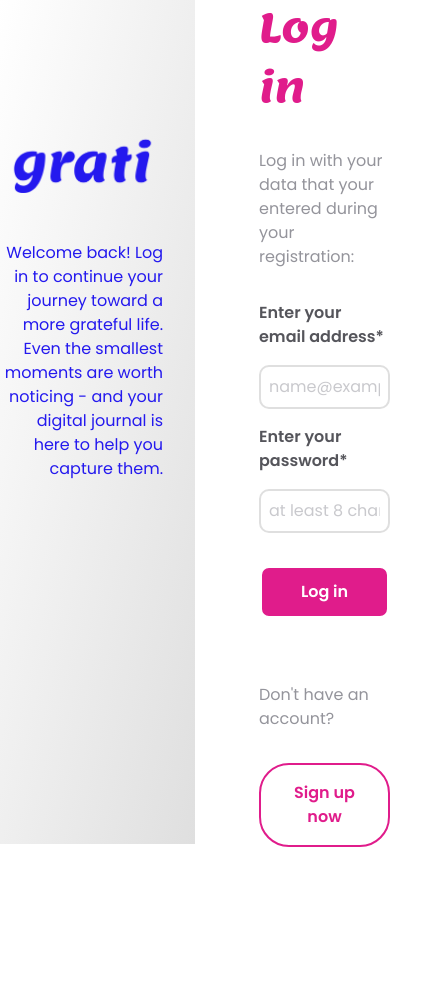
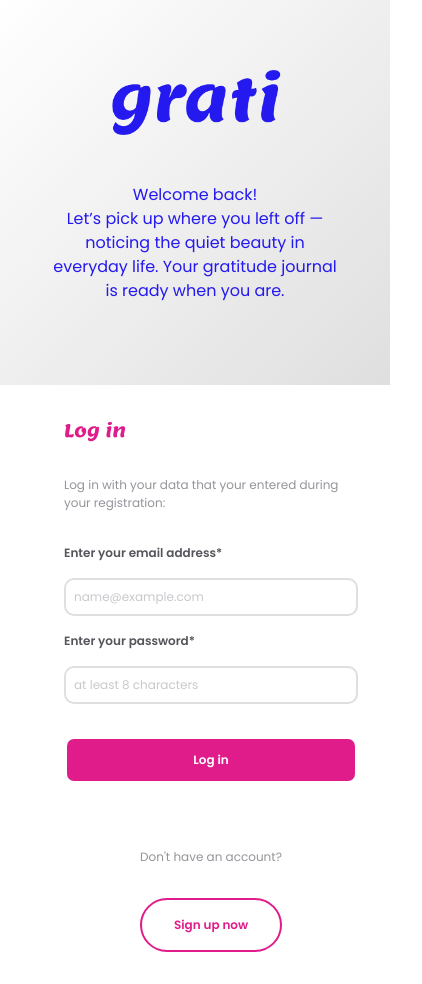
Before and after one commit to belkaite/gratitude-app, a Vue app in the folder client/: page /login in a window 390 px wide. Shown: the whole page, 422 px wide, since content can reach past the window. Before the commit the page ends 879 px from the top, so only its background shows below. Built offline with nearby package versions, Linux system fonts and the light colour scheme.

Commit message:
style: add media queries to login page

```diff
--- a/client/src/components/PageForm.vue
+++ b/client/src/components/PageForm.vue
@@ -112,7 +112,7 @@ function goToLogIn() {
 }
 
 .login__heading {
-  font-size: 2.5rem;
+  font-size: 36px;
   color: #e01c8b;
 }
 
@@ -191,4 +191,16 @@ function goToLogIn() {
   color: #025e52;
   margin-top: 2rem;
 }
+
+@media (width <= 600px) {
+  .login__heading {
+    font-size: 18px;
+  }
+
+  .login__form,
+  .login__description,
+  .login__signup {
+    font-size: 12px;
+  }
+}
 </style>
--- a/client/src/layouts/AuthPageLayout.vue
+++ b/client/src/layouts/AuthPageLayout.vue
@@ -56,4 +56,37 @@
   gap: 3rem;
   padding-bottom: 15rem;
 }
+
+@media (width <= 600px) {
+  .auth-layout {
+    display: flex;
+    flex-direction: column;
+  }
+
+  .auth-layout__left,
+  .auth-layout__right {
+    width: 100%;
+  }
+
+  .auth-layout__description {
+    font-size: 16px;
+  }
+
+  .auth-layout__logo {
+    width: 200px;
+  }
+
+  .auth-layout__intro {
+    margin: 50px;
+    display: flex;
+    flex-direction: column;
+    justify-content: center;
+    align-items: center;
+    padding-bottom: 2rem;
+  }
+
+  .auth-layout__description {
+    text-align: center;
+  }
+}
 </style>
--- a/client/src/views/LoginView.vue
+++ b/client/src/views/LoginView.vue
@@ -25,8 +25,10 @@ async function submitLogin(payload: { email: string; password: string }) {
   <AuthPageLayout>
     <template #left>
       <p>
-        Welcome back! Log in to continue your journey toward a more grateful life. Even the smallest
-        moments are worth noticing - and your digital journal is here to help you capture them.
+        Welcome back!
+        <br />
+        Let’s pick up where you left off — noticing the quiet beauty in everyday life. Your
+        gratitude journal is ready when you are.
       </p>
     </template>
     <PageForm
```
Also changed, not shown: 1 other file (tests, documents, lock files or other folders).
